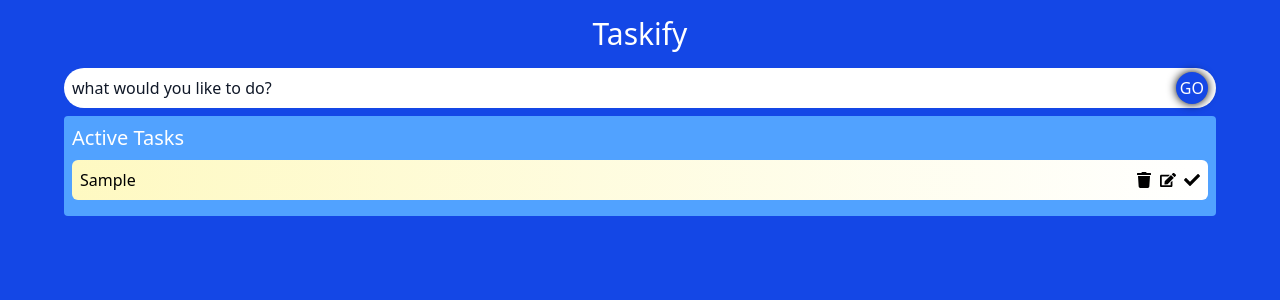
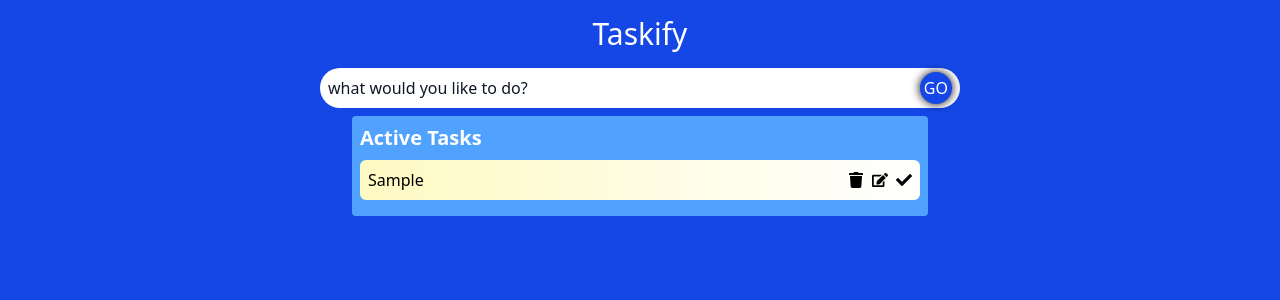
Before and after one commit to kirollos-sedhom/todo_app_typescript, a React (Vite) app: page / in a window 1280 px wide. Both pictures are taken after typing "Sample" into the empty fields and a click on the button "GO". Shown: the top 300 px of the page. Built offline with nearby package versions, Linux system fonts and the light colour scheme.

Commit message:
initial try for react-beautiful-dnd

```diff
--- a/package.json
+++ b/package.json
@@ -11,7 +11,9 @@
   },
   "dependencies": {
     "@tailwindcss/vite": "^4.0.3",
+    "@types/react-beautiful-dnd": "^13.1.8",
     "react": "^18.3.1",
+    "react-beautiful-dnd": "^13.1.1",
     "react-dom": "^18.3.1",
     "react-icons": "^5.4.0",
     "tailwindcss": "^4.0.3"
--- a/src/App.tsx
+++ b/src/App.tsx
@@ -1,11 +1,16 @@
-import React, { useRef } from "react";
+import React, { act, useRef } from "react";
 import "./App.css";
 import InputField from "./components/InputField";
 import { Todo } from "./model";
 import TodoList from "./components/TodoList";
 import TodoItem from "./components/TodoItem";
-function reducer(state: Todo[], action: { type: string; payload: Todo }) {
+import { DragDropContext, Droppable, DropResult } from "react-beautiful-dnd";
+import CompletedTodos from "./components/CompletedTodos";
+function reducer(state: Todo[], action: { type: string; payload: any }) {
   switch (action.type) {
+    case "set_todolist":
+      return action.payload;
+
     case "add_todo":
       return [...state, action.payload];
     case "delete_todo":
@@ -44,6 +49,7 @@ function App() {
   const [todoItem, setTodoItem] = React.useState<string>("");
 
   const [todoList, dispatch] = React.useReducer(reducer, []);
+  const [completedTodos, setCompletedTodos] = React.useState<Todo[]>([]);
 
   const inputRef = useRef<HTMLInputElement | null>(null);
   function handleAdd(e: React.FormEvent) {
@@ -61,8 +67,50 @@ function App() {
       inputRef.current?.blur();
     }
   }
-  console.log(todoList);
+
+  function onDragEnd(result: DropResult) {
+    const { destination, source } = result;
+
+    console.log(result);
+
+    if (!destination) {
+      return;
+    }
+
+    if (
+      destination.droppableId === source.droppableId &&
+      destination.index === source.index
+    ) {
+      return;
+    }
+
+    let add: Todo;
+    const newActive = [...todoList];
+    const newComplete = [...completedTodos];
+    // Source Logic
+    if (source.droppableId === "todoList") {
+      add = newActive[source.index];
+      newActive.splice(source.index, 1);
+    } else {
+      add = newComplete[source.index];
+      newComplete.splice(source.index, 1);
+    }
+
+    // Destination Logic
+    if (destination.droppableId === "todoList") {
+      newActive.splice(destination.index, 0, add);
+    } else {
+      newComplete.splice(destination.index, 0, add);
+    }
+
+    setCompletedTodos(newComplete);
+    // set regular todo list
+    dispatch({ type: "set_todolist", payload: newActive });
+    console.log("Drag ended. Dropped into:", destination?.droppableId);
+  }
+
   return (
+    <DragDropContext onDragEnd={onDragEnd}>
       <div className="bg-blue-700 h-screen m-0 p-p">
         <h1 className="text-center py-4 text-3xl text-white z-10 relative">
           Taskify
@@ -74,8 +122,17 @@ function App() {
           handleAdd={handleAdd}
           inputRef={inputRef}
         />
-      <TodoList todoList={todoList} dispatch={dispatch} />
+
+        <div className="md:flex md:w-1/2 gap-4 mx-auto ">
+          <TodoList
+            todoList={todoList}
+            dispatch={dispatch}
+            completedTodos={completedTodos}
+            setCompletedTodos={setCompletedTodos}
+          />
         </div>
+      </div>
+    </DragDropContext>
   );
 }
 
--- /dev/null
+++ b/src/components/CompletedTodos.tsx
@@ -0,0 +1,23 @@
+import React from "react";
+import { Droppable } from "react-beautiful-dnd";
+
+const CompletedTodos = () => {
+  return (
+    <Droppable droppableId={"completedTodos"}>
+      {(provider) => (
+        <div
+          {...provider.droppableProps}
+          ref={provider.innerRef}
+          className="w-9/10 m-auto bg-green-500 rounded-sm p-2 my-2"
+        >
+          <h2 className="text-white text-xl font-bold">Finished Tasks</h2>
+
+          <p>empty</p>
+          {provider.placeholder}
+        </div>
+      )}
+    </Droppable>
+  );
+};
+
+export default CompletedTodos;
--- a/src/components/InputField.tsx
+++ b/src/components/InputField.tsx
@@ -20,7 +20,7 @@ const InputField = ({
   return (
     <form
       onSubmit={(e) => handleAdd(e)}
-      className="w-9/10 mx-auto relative flex justify-center items-center"
+      className="w-9/10 mx-auto relative flex justify-center items-center md:w-1/2"
     >
       <input
         ref={inputRef}
--- a/src/components/TodoItem.tsx
+++ b/src/components/TodoItem.tsx
@@ -1,6 +1,7 @@
 import React, { FormEvent, useRef, useReducer } from "react";
 import { FaTrash, FaEdit, FaCheck } from "react-icons/fa";
 import { Todo } from "../model";
+import { Draggable } from "react-beautiful-dnd";
 
 type Props = {
   todo: Todo;
@@ -10,9 +11,10 @@ type Props = {
     type: string;
     payload: Todo;
   }>;
+  index: number;
 };
 
-const TodoItem = ({ todo, todoList, dispatch }: Props) => {
+const TodoItem = ({ todo, todoList, dispatch, index }: Props) => {
   const [editMode, setEditMode] = React.useState(false);
   const [editedContent, setEditedContent] = React.useState("");
   const inputRef = useRef<HTMLInputElement | null>(null);
@@ -43,18 +45,31 @@ const TodoItem = ({ todo, todoList, dispatch }: Props) => {
     setEditMode((mode) => !mode);
   }
   return (
-    <div className="select-none bg-linear-to-r from-yellow-100 to-white  my-2 p-2 rounded-md flex items-center justify-between">
+    <Draggable draggableId={todo.id.toString()} index={index}>
+      {(provided, snapshot) => {
+        console.log(
+          "draggable id for item",
+          todo.task,
+          "is",
+          todo.id.toString()
+        );
+        return (
+          <form
+            ref={provided.innerRef}
+            {...provided.draggableProps}
+            {...provided.dragHandleProps}
+            className="select-none bg-linear-to-r from-yellow-100 to-white  my-2 p-2 rounded-md flex items-center justify-between"
+            onSubmit={(e: FormEvent<HTMLFormElement>) =>
+              handleFinishedEditing(e)
+            }
+          >
             {editMode ? (
-        <form
-          onSubmit={(e: FormEvent<HTMLFormElement>) => handleFinishedEditing(e)}
-        >
               <input
                 type="text"
                 ref={inputRef}
                 value={editedContent}
                 onChange={handleChange}
               />
-        </form>
             ) : todo.isDone ? (
               <p>
                 <s>{todo.task}</s>
@@ -68,13 +83,19 @@ const TodoItem = ({ todo, todoList, dispatch }: Props) => {
                 className="cursor-pointer"
                 onClick={() => handleDeleteTask(todo.id)}
               />
-        <FaEdit className="cursor-pointer" onClick={() => handleEditTask()} />
+              <FaEdit
+                className="cursor-pointer"
+                onClick={() => handleEditTask()}
+              />
               <FaCheck
                 className="cursor-pointer"
                 onClick={() => handleCompleteTask(todo.id)}
               />
             </div>
-    </div>
+          </form>
+        );
+      }}
+    </Draggable>
   );
 };
 
--- a/src/components/TodoList.tsx
+++ b/src/components/TodoList.tsx
@@ -1,6 +1,7 @@
 import React from "react";
 import { Todo } from "../model";
 import TodoItem from "./TodoItem";
+import { Droppable } from "react-beautiful-dnd";
 
 type Props = {
   todoList: Todo[];
@@ -8,21 +9,72 @@ type Props = {
     type: string;
     payload: Todo;
   }>;
+  completedTodos: Todo[];
+  setCompletedTodos: React.Dispatch<React.SetStateAction<Todo[]>>;
 };
 
-const TodoList = ({ todoList, dispatch }: Props) => {
+const TodoList = ({
+  todoList,
+  dispatch,
+  completedTodos,
+  setCompletedTodos,
+}: Props) => {
+  React.useEffect(() => {
+    console.log("TodoList mounted with droppableId: todoList");
+  }, []);
+  console.log("TodoList is rendering...");
   return (
-    <div className="w-9/10 m-auto bg-blue-400 rounded-sm p-2 my-2">
-      <h2 className="text-white text-xl">Active Tasks</h2>
+    <div className="w-9/10  m-auto">
+      <Droppable droppableId="todoList" key="todoList">
+        {(provided, snapshot) => {
+          console.log("Rendering Droppable for todoList"); // ✅ Debug log
+          console.log(
+            `Droppable rendering with id: ${provided.droppableProps["data-rbd-droppable-id"]}`
+          );
 
-      {todoList.map((item) => (
+          return (
+            <div
+              {...provided.droppableProps}
+              ref={provided.innerRef}
+              className=" bg-blue-400 rounded-sm p-2 my-2"
+            >
+              <h2 className="text-white text-xl font-bold">Active Tasks</h2>
+
+              {todoList.map((item, index) => (
                 <TodoItem
                   todo={item}
                   todoList={todoList}
                   dispatch={dispatch}
                   key={item.id}
+                  index={index}
                 />
               ))}
+              {provided.placeholder}
+            </div>
+          );
+        }}
+      </Droppable>
+      {/* <Droppable droppableId="TodosRemove" key="TodosRemove">
+        {(provider, snapshot) => (
+          <div
+            {...provider.droppableProps}
+            ref={provider.innerRef}
+            className="w-9/10 m-auto bg-green-500 rounded-sm p-2 my-2"
+          >
+            <h2 className="text-white text-xl font-bold">Finished Tasks</h2>
+            {completedTodos.map((item, index) => (
+              <TodoItem
+                todo={item}
+                todoList={completedTodos}
+                dispatch={dispatch}
+                key={item.id}
+                index={index}
+              />
+            ))}
+            {provider.placeholder}
+          </div>
+        )}
+      </Droppable> */}
     </div>
   );
 };
```
Also changed, not shown: 1 other file (tests, documents, lock files or other folders). Lines whose indentation alone changed are shown as unchanged.
